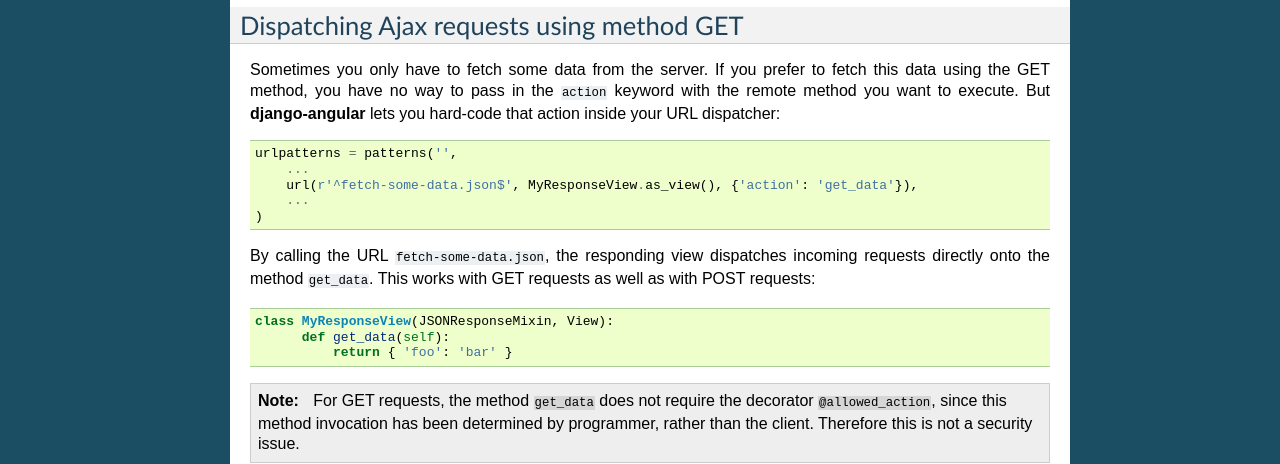
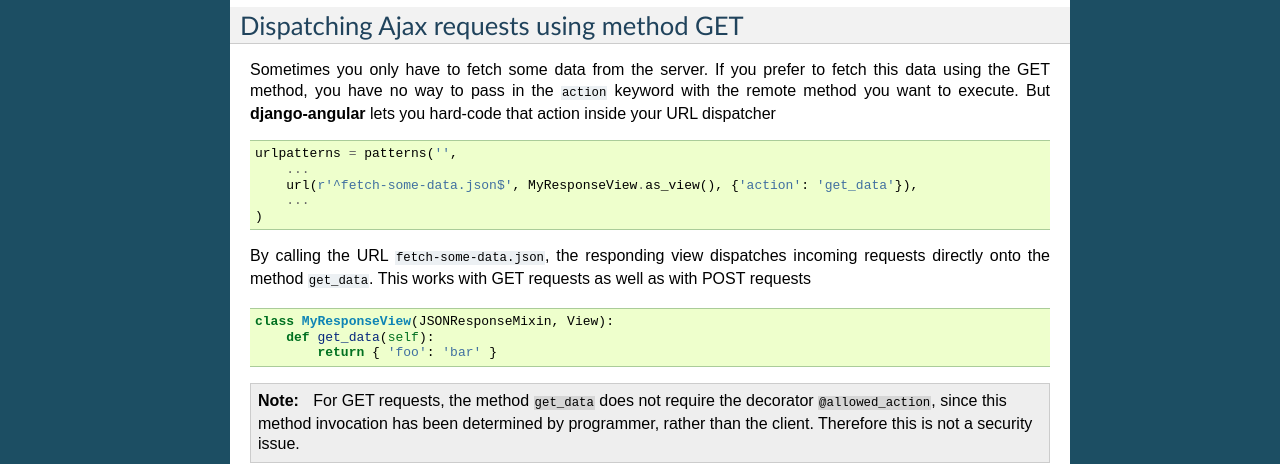
Before and after one commit to kimarakov/django_angular, a Sphinx documentation site: the page built from docs/dispatch-ajax-requests.rst, in a window 1280 px wide and 900 px high, scrolled down 737 px. Shown: the part 335-799 px from the top of the window. Built offline with Sphinx 7.4.7, drawn with Linux system fonts in a browser that asks for light colours; some of the changed text lies outside the part shown.

Commit message:
Reformatted docs

```diff
--- a/docs/dispatch-ajax-requests.rst
+++ b/docs/dispatch-ajax-requests.rst
@@ -7,7 +7,9 @@
 Wouldn't it be nice to call a Django view method, directly from your AngularJS controller, like
 a `Remote Procedure Call`_ or say **remote method invocation**?
 
-This can be achieved by adding a **djangular** mixin class to that desired view::
+This can be achieved by adding a **djangular** mixin class to that desired view
+
+.. code-block:: python
 
   from django.views.generic import View
   from djangular.views.mixins import JSONResponseMixin, allowed_action
@@ -69,20 +71,24 @@
 
 Sometimes you only have to fetch some data from the server. If you prefer to fetch this data using
 the GET method, you have no way to pass in the ``action`` keyword with the remote method you want
-to execute. But **django-angular** lets you hard-code that action inside your URL dispatcher::
+to execute. But **django-angular** lets you hard-code that action inside your URL dispatcher
 
-  urlpatterns = patterns('',
-      ...
-      url(r'^fetch-some-data.json$', MyResponseView.as_view(), {'action': 'get_data'}),
-      ...
-  )
+.. code-block:: python
+
+	urlpatterns = patterns('',
+	    ...
+	    url(r'^fetch-some-data.json$', MyResponseView.as_view(), {'action': 'get_data'}),
+	    ...
+	)
 
 By calling the URL ``fetch-some-data.json``, the responding view dispatches incoming requests
-directly onto the method ``get_data``. This works with GET requests as well as with POST requests::
+directly onto the method ``get_data``. This works with GET requests as well as with POST requests
 
-  class MyResponseView(JSONResponseMixin, View):
-        def get_data(self):
-            return { 'foo': 'bar' }
+.. code-block:: python
+
+	class MyResponseView(JSONResponseMixin, View):
+	    def get_data(self):
+	        return { 'foo': 'bar' }
 
 .. note:: For GET requests, the method ``get_data`` does not require the decorator
        ``@allowed_action``, since this method invocation has been determined by programmer, rather
--- a/docs/manage-urls.rst
+++ b/docs/manage-urls.rst
@@ -76,7 +76,9 @@
 ------------------------------------------
 To avoid the repetitive work of adding all the URL's to this constant Javascript object, a utility
 function named ``urls_by_namespace`` is available, which returns a Python dictionary with all URL's
-belonging to a certain namespace::
+belonging to a certain namespace
+
+.. code-block:: python
 
 	import json
 	from django.views.generic import View
```
Also changed, not shown: docs/angular-model-form.rst (+12 -4 lines), docs/installation.rst (+9 -6 lines), docs/integration.rst (+12 -5 lines), docs/three-way-data-binding.rst (+5 -3 lines).
